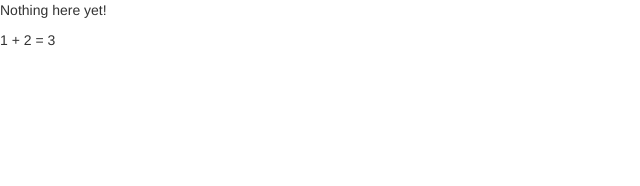
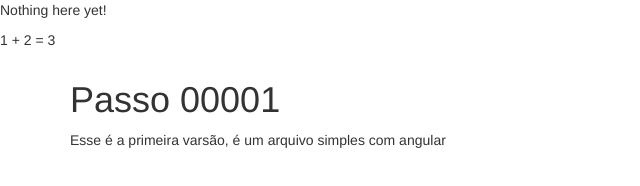
Before and after one commit to wgnrgoncalves/angular1tutorial, a website: page app/index.html in a window 1280 px wide. Shown: the whole page, without its empty margins (0-640 px from the left). Drawn offline with nearby package versions, Linux system fonts and the light colour scheme.

Commit message:
Ajuste para o primeiro branch

```diff
--- a/app/index.html
+++ b/app/index.html
@@ -1,13 +1,24 @@
 <!doctype html>
 <html ng-app>
+
 <head>
     <meta charset="utf-8">
     <title>Primeiro teste</title>
     <link rel="stylesheet" href="lib/bootstrap/dist/css/bootstrap.css" />
     <script src="lib/angular/angular.js"></script>
 </head>
+
 <body>
     <p>Nothing here {{'yet' + '!'}}</p>
     <p>1 + 2 = {{1 + 2}}</p>
+
+    <div class="container">
+        <h1>Passo 00001</h1>
+        <p>
+            Esse é a primeira varsão, é um arquivo simples com angular
+
+        </p>
+    </div>
 </body>
+
 </html>
```
Lines whose indentation alone changed are shown as unchanged.
